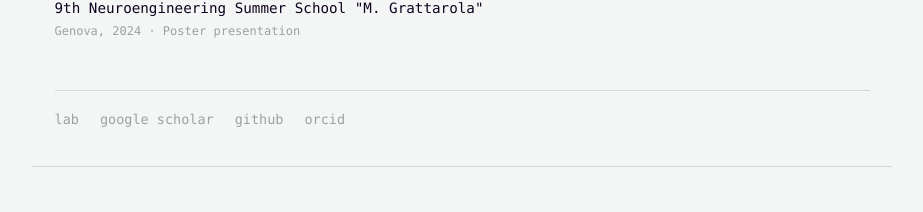
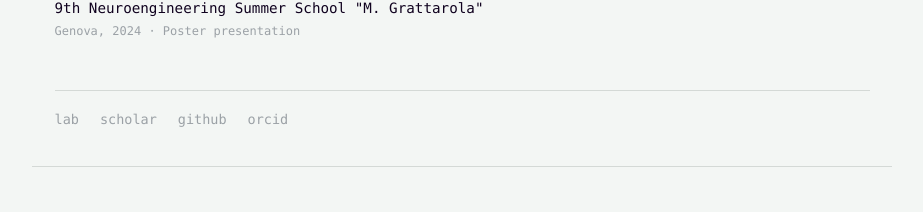
Before and after one commit to luigirosati/luigirosati.github.io, a Jekyll site: the page built from research.md, in a window 1280 px wide. Shown: the part 1394-1606 px from the top of the page, without its empty margins (178-1101 px from the left). Built offline with Jekyll 4.4.1, drawn with Linux system fonts in a browser that asks for light colours.

Commit message:
minor changes

```diff
--- a/research.md
+++ b/research.md
@@ -82,7 +82,7 @@ title: Research
 
 <div class="research-links">
   <a href="https://fismed.uniroma2.it/staff/luigi-rosati/" target="_blank" rel="noopener">lab</a>
-  <a href="https://scholar.google.com/citations?user=EQeGSKMAAAAJ&hl=it&oi=ao" target="_blank" rel="noopener">google scholar</a>
+  <a href="https://scholar.google.com/citations?user=EQeGSKMAAAAJ&hl=it&oi=ao" target="_blank" rel="noopener">scholar</a>
   <a href="https://github.com/luigirosati" target="_blank" rel="noopener">github</a>
   <a href="https://orcid.org/0009-0000-7585-4105" target="_blank" rel="noopener">orcid</a>
 </div>
```
